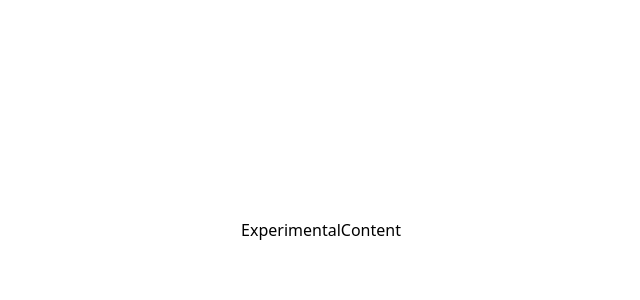
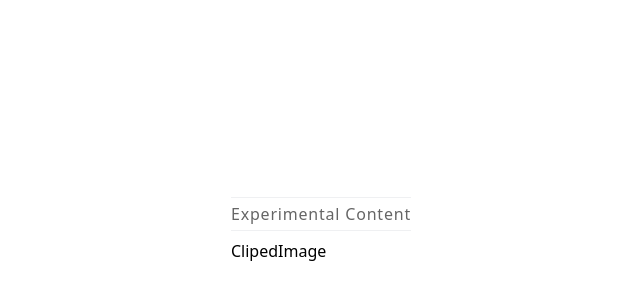
Before and after one commit to baidargul/bgcomponents, a Next.js app: page / in a window 1280 px wide. Shown: the part 170-470 px from the top of the page, without its empty margins (319-959 px from the left). Built offline with nearby package versions, Linux system fonts and the light colour scheme.

Commit message:
Starting working on cliped image

```diff
--- a/components/Experimental/ExperimentalContent.tsx
+++ b/components/Experimental/ExperimentalContent.tsx
@@ -1,9 +1,19 @@
 import React from "react";
+import ClipedImage from "./_components/ClipedImage";
 
 type Props = {};
 
 const ExperimentalContent = (props: Props) => {
-  return <div>ExperimentalContent</div>;
+  return (
+    <div className="flex flex-col gap-2">
+      <div className="opacity-60 tracking-wider py-1 border-y ">
+        Experimental Content
+      </div>
+      <div>
+        <ClipedImage />
+      </div>
+    </div>
+  );
 };
 
 export default ExperimentalContent;
--- /dev/null
+++ b/components/Experimental/_components/ClipedImage.tsx
@@ -0,0 +1,9 @@
+import React from "react";
+
+type Props = {};
+
+const ClipedImage = (props: Props) => {
+  return <div>ClipedImage</div>;
+};
+
+export default ClipedImage;
```
